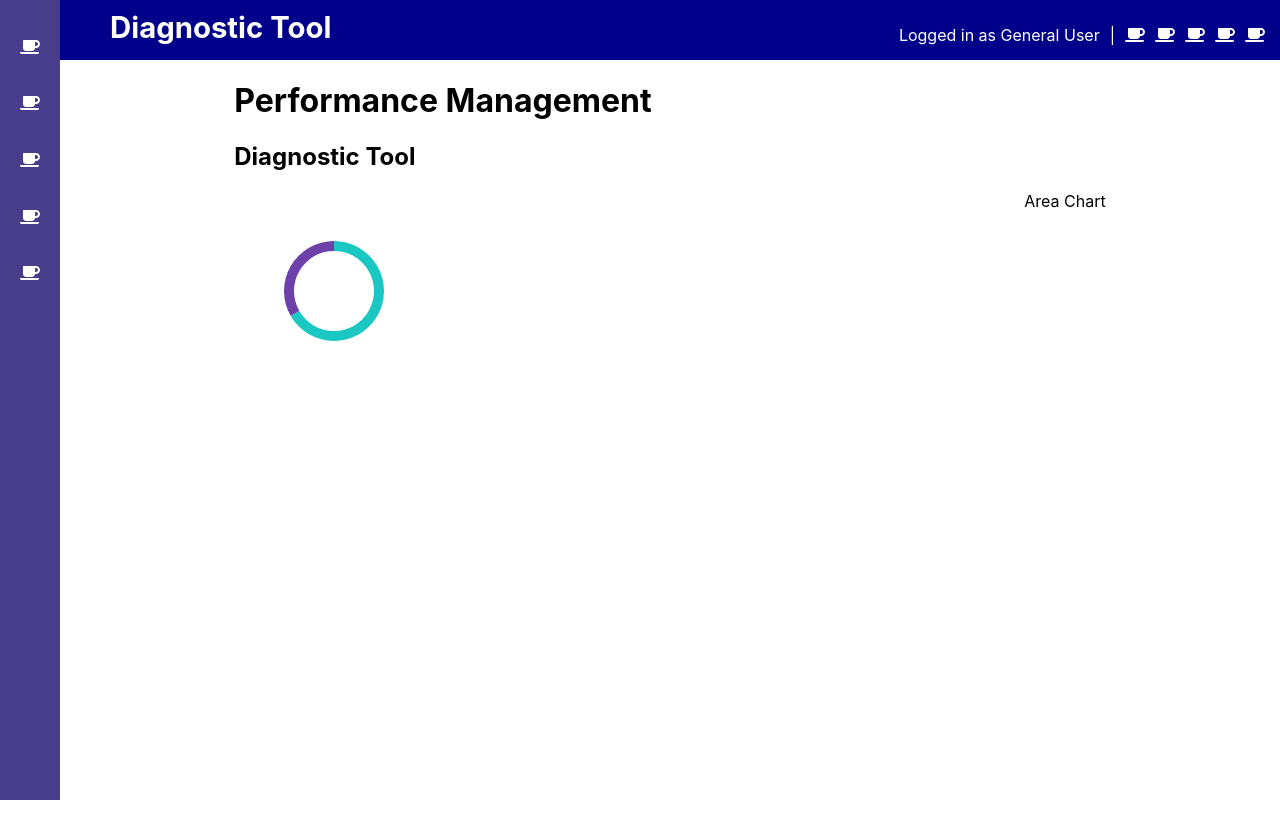
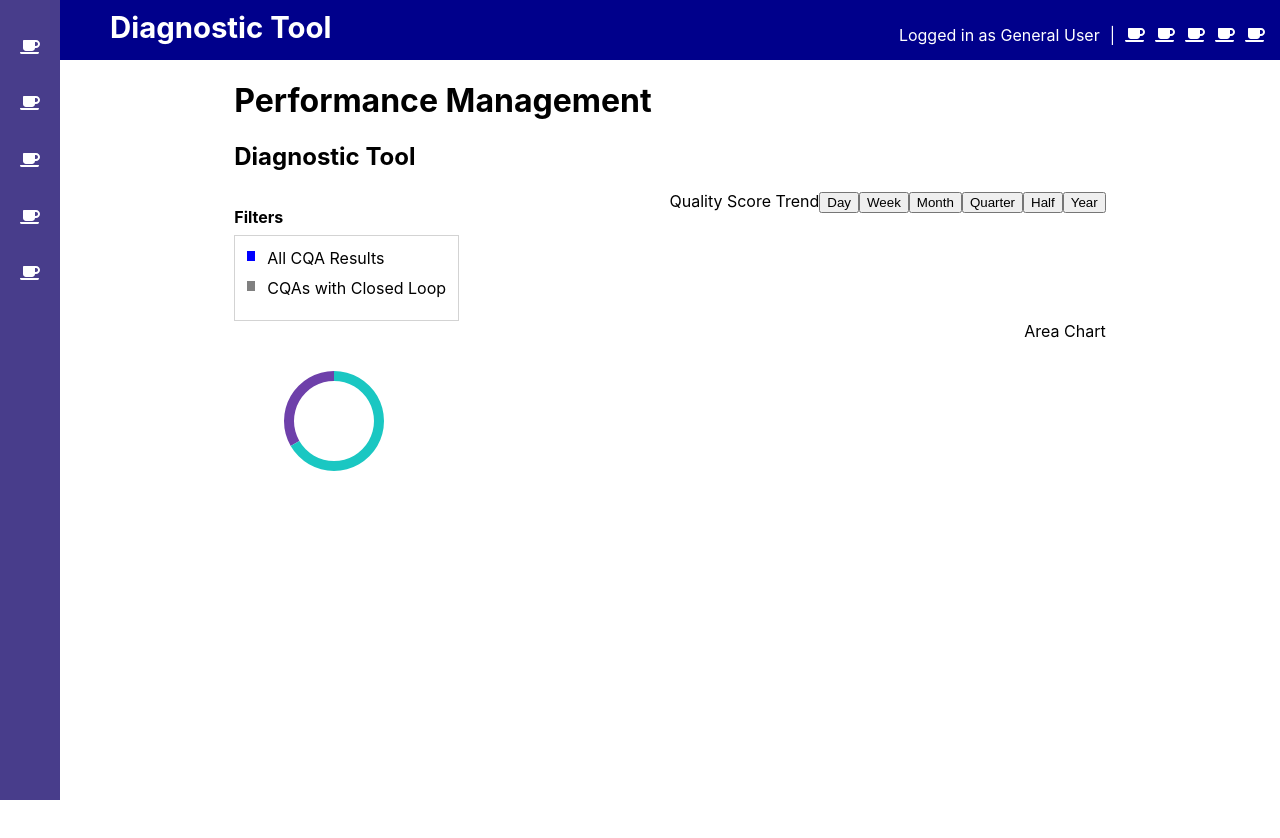
Before and after one commit to sidhantmathur/onr-assign, a React (Create React App) app: page / in a window 1280 px wide. Shown: the top 838 px of the page. Built offline with nearby package versions, Linux system fonts and the light colour scheme.

Commit message:
add content and styling to second header

```diff
--- /dev/null
+++ b/src/components/layouts/Header.css
@@ -0,0 +1,45 @@
+
+.subheader {
+  display: flex;
+  justify-content: space-between;
+}
+
+.filters p {
+  font-weight: bold;
+  margin-block-end: 8px;
+}
+
+.filter-box {
+  border: solid 1px lightgray;
+  padding: 12px;
+}
+
+.filter-box div {
+  padding-bottom: 10px;
+}
+
+.quality-score {
+  display: flex;
+}
+
+.qs-title {
+  text-transform: capitalize;
+}
+
+.blueBox {
+  height: 8px;
+  width: 8px;
+  background-color: blue;
+  display: inline-block;
+  margin-right: 12px;
+  margin-bottom: 3px;
+}
+
+.greyBox {
+  height: 8px;
+  width: 8px;
+  background-color: grey;
+  display: inline-block;
+  margin-right: 12px;
+  margin-bottom: 3px;
+}
--- a/src/components/layouts/Header.js
+++ b/src/components/layouts/Header.js
@@ -1,4 +1,5 @@
 import React from 'react'
+import './Header.css'
 
 export default function Header() {
   return (
@@ -6,13 +7,25 @@ export default function Header() {
       <h1>Performance Management</h1>
       <h2>Diagnostic Tool</h2>
 
-      <div className="subHeaderFilters">
-        <div>
-
+      <div className="subheader">
+        <div className="filters">
+          <p>Filters</p>
+          <div className="filter-box">
+            <div><div className="blueBox"></div>All CQA Results</div>
+            <div><div className="greyBox"></div>CQAs with Closed Loop</div>
+          </div>
         </div>
 
-        <div>
-
+        <div className='quality-score'>
+          <div className='qs-title'>Quality Score Trend</div>
+          <div>
+            <button>Day</button>
+            <button>Week</button>
+            <button>Month</button>
+            <button>Quarter</button>
+            <button>Half</button>
+            <button>Year</button>
+          </div>
         </div>
       </div>
     </>
```
